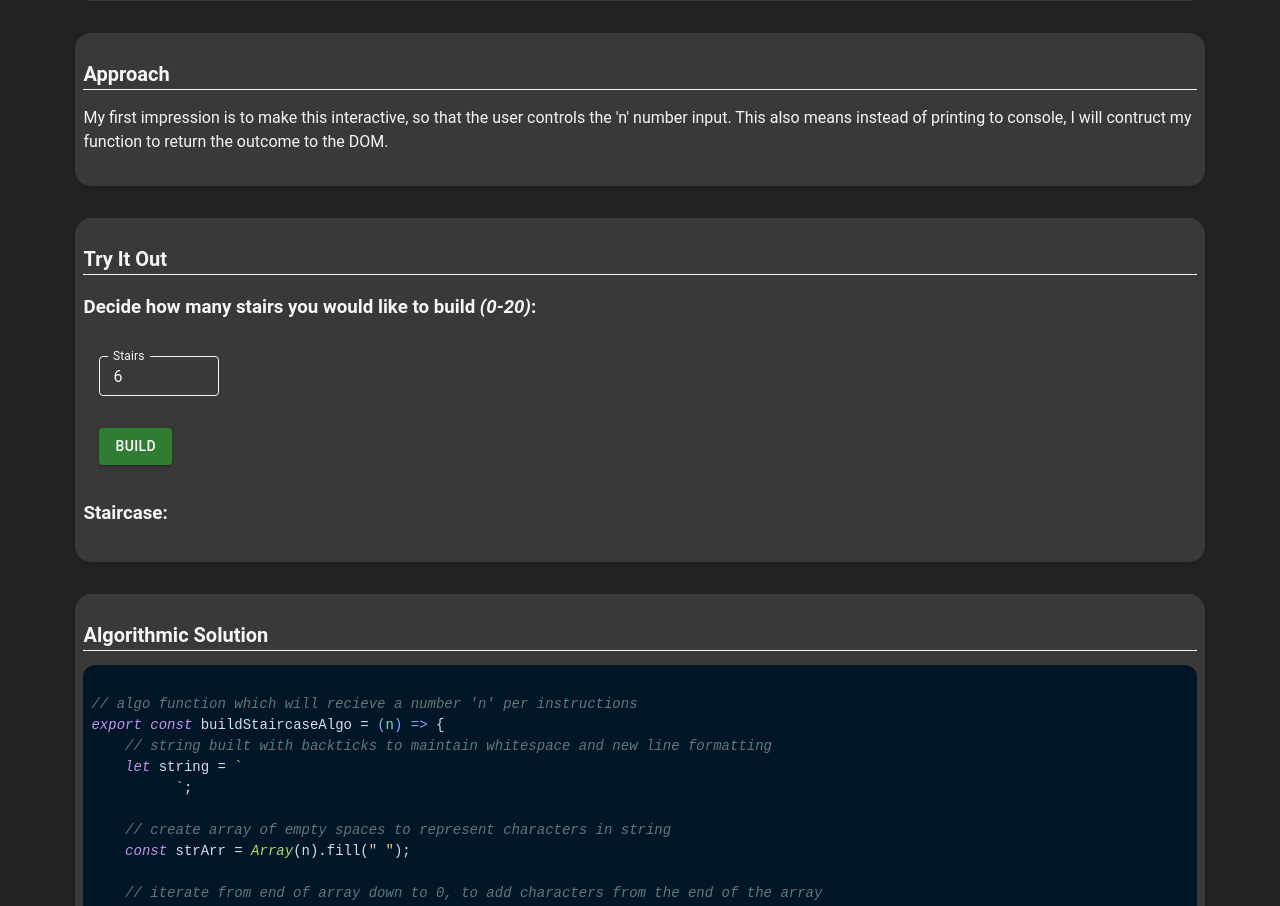
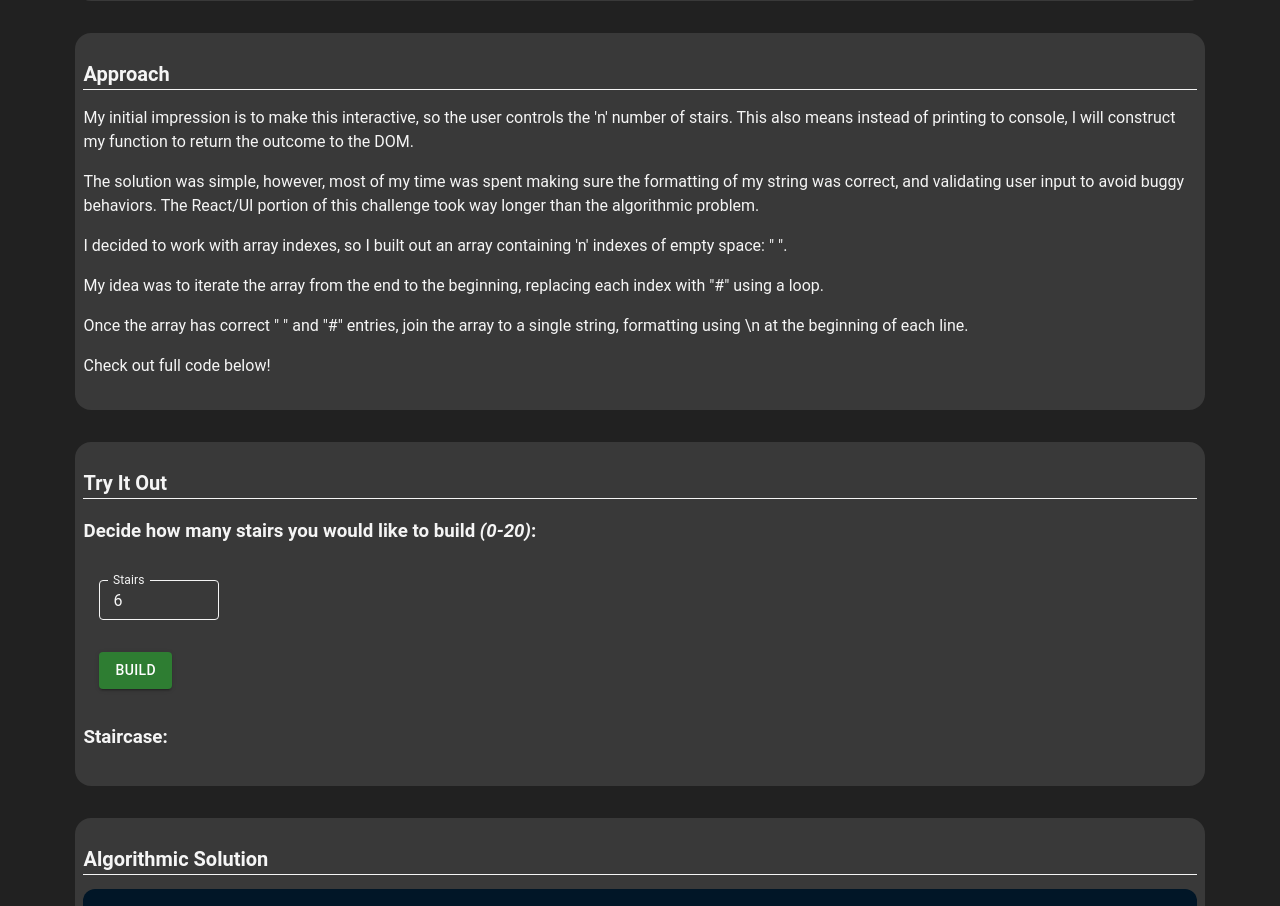
Before and after one commit to rramsey1115/algo-practice-nss, a React (Vite) app: page /staircase in a window 1280 px wide. Shown: the part 1130-2036 px from the top of the page. Built offline with nearby package versions, Linux system fonts and the light colour scheme.

Commit message:
finshed with Build a staricase next is Tall Buildings

```diff
--- a/src/01_sumMultiples/SumMultiplesView.jsx
+++ b/src/01_sumMultiples/SumMultiplesView.jsx
@@ -25,6 +25,7 @@ export const SumMultiplesView = () => {
                 <p>Next step was to decide to use an 'if' statement or shorthand, I opted for the short-circuiting logical AND expression since it is a pretty simple problem, which saved a few lines of code without becoming unreadable.</p>
                 <p>Next I used the modulus '%' operator to check if current number was evenly divisible by either of the given nums. If returned true to either condition, I added the current number to sum.</p>
                 <p>Final step, after loop has finished executing, return the sum!</p>
+                <p>Check out full code below!</p>
             </div>
             <div className="article-div">
                 <h2 className="article-heading">Try It Out</h2>
--- a/src/02_buildStaircase/BuildStaircaseView.jsx
+++ b/src/02_buildStaircase/BuildStaircaseView.jsx
@@ -48,19 +48,19 @@ export const BuildStaircaseView = () => {
             </div>
             <div className="article-div">
                 <h2 className="article-heading">Approach</h2>
-                <p>My first impression is to make this interactive, so that the user controls the 'n' number input. This also means instead of printing to console, I will contruct my function to return the outcome to the DOM.</p>
-                <p></p>
-                <p></p>
-                <p></p>
-                <p></p>
-                <p></p>
+                <p>My initial impression is to make this interactive, so the user controls the 'n' number of stairs. This also means instead of printing to console, I will construct my function to return the outcome to the DOM.</p>
+                <p>The solution was simple, however, most of my time was spent making sure the formatting of my string was correct, and validating user input to avoid buggy behaviors. The React/UI portion of this challenge took way longer than the algorithmic problem.</p>
+                <p>I decided to work with array indexes, so I built out an array containing 'n' indexes of empty space: " ".</p>
+                <p>My idea was to iterate the array from the end to the beginning, replacing each index with "#" using a loop.</p>
+                <p>Once the array has correct " " and "#" entries, join the array to a single string, formatting using \n at the beginning of each line.</p>
+                <p>Check out full code below!</p>
             </div>
             <div className="article-div">
                 <h2 className="article-heading">Try It Out</h2>
                 <BuildStaircaseForm setStaircase={setStaircase} />
                 <div>
                     <h3>Staircase:</h3>
-                    <pre>
+                    <pre style={{marginLeft:'32px'}}>
                         {staircase}
                     </pre>
                 </div>
```
